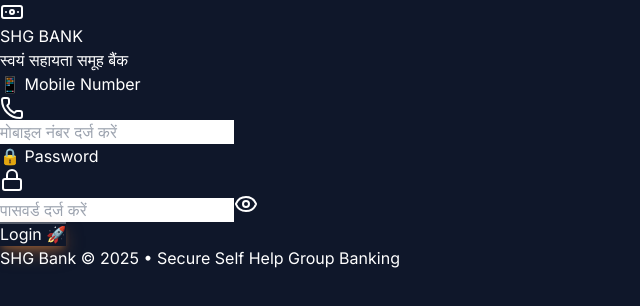
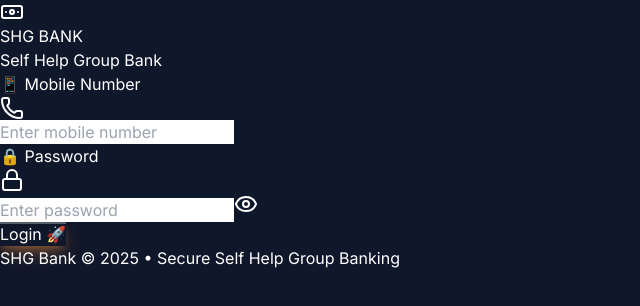
Before and after one commit to Vikram1311/shg-bank-app, a React (Vite) app: page / in a window 1280 px wide. Shown: the top 306 px of the page, without its empty margins (0-640 px from the left). Built offline with nearby package versions, Linux system fonts and the light colour scheme; no server answers; the database is empty.

Commit message:
fix: replace hardcoded Hindi strings in LoginPage with i18n translation keys
Agent-Logs-Url: https://github.com/Vikram1311/shg-bank-app/sessions/864c5516-8eda-45f6-8acf-1640916986a4

Co-authored-by: Vikram1311 <134803146+Vikram1311@users.noreply.github.com>

```diff
--- a/src/i18n/en.json
+++ b/src/i18n/en.json
@@ -182,5 +182,10 @@
   "lastSync": "Last Sync",
   "syncReady": "Cloud Sync Ready",
   "refresh": "Refresh",
-  "syncing": "Syncing..."
+  "syncing": "Syncing...",
+  "enterMobile": "Enter mobile number",
+  "enterPassword": "Enter password",
+  "enterBothFields": "Please enter mobile number and password",
+  "wrongCredentials": "Wrong mobile number or password",
+  "shgTagline": "Self Help Group Bank"
 }
--- a/src/i18n/hi.json
+++ b/src/i18n/hi.json
@@ -182,5 +182,10 @@
   "lastSync": "आखिरी सिंक",
   "syncReady": "क्लाउड सिंक तैयार",
   "refresh": "रीफ्रेश",
-  "syncing": "सिंक हो रहा है..."
+  "syncing": "सिंक हो रहा है...",
+  "enterMobile": "मोबाइल नंबर दर्ज करें",
+  "enterPassword": "पासवर्ड दर्ज करें",
+  "enterBothFields": "कृपया मोबाइल नंबर और पासवर्ड दर्ज करें",
+  "wrongCredentials": "गलत मोबाइल नंबर या पासवर्ड",
+  "shgTagline": "स्वयं सहायता समूह बैंक"
 }
--- a/src/i18n/ta.json
+++ b/src/i18n/ta.json
@@ -182,5 +182,10 @@
   "lastSync": "கடைசி ஒத்திசைவு",
   "syncReady": "கிளவுட் ஒத்திசைவு தயார்",
   "refresh": "புதுப்பி",
-  "syncing": "ஒத்திசைக்கிறது..."
+  "syncing": "ஒத்திசைக்கிறது...",
+  "enterMobile": "மொபைல் எண்ணை உள்ளிடவும்",
+  "enterPassword": "கடவுச்சொல்லை உள்ளிடவும்",
+  "enterBothFields": "மொபைல் எண் மற்றும் கடவுச்சொல்லை உள்ளிடவும்",
+  "wrongCredentials": "தவறான மொபைல் எண் அல்லது கடவுச்சொல்",
+  "shgTagline": "சுய உதவிக் குழு வங்கி"
 }
--- a/src/pages/LoginPage.tsx
+++ b/src/pages/LoginPage.tsx
@@ -14,12 +14,12 @@ export default function LoginPage() {
 
   const handleLogin = () => {
     if (!mobile || !password) {
-      setError('कृपया मोबाइल नंबर और पासवर्ड दर्ज करें');
+      setError(t('enterBothFields'));
       return;
     }
     const member = login(mobile, password);
     if (!member) {
-      setError('गलत मोबाइल नंबर या पासवर्ड');
+      setError(t('wrongCredentials'));
       return;
     }
   };
@@ -40,7 +40,7 @@ export default function LoginPage() {
             <Banknote className="w-12 h-12 text-white" />
           </div>
           <h1 className="text-4xl font-extrabold text-white tracking-tight">SHG BANK</h1>
-          <p className="text-purple-200 mt-2 text-lg">स्वयं सहायता समूह बैंक</p>
+          <p className="text-purple-200 mt-2 text-lg">{t('shgTagline')}</p>
         </div>
 
         {/* Login Card */}
@@ -55,7 +55,7 @@ export default function LoginPage() {
                     type="tel"
                     value={mobile}
                     onChange={(e) => setMobile(e.target.value)}
-                    placeholder="मोबाइल नंबर दर्ज करें"
+                    placeholder={t('enterMobile')}
                     className="w-full pl-12 pr-4 py-4 bg-white/10 border border-white/20 rounded-2xl text-white placeholder-purple-300/50 focus:outline-none focus:ring-2 focus:ring-yellow-400 focus:border-transparent transition-all"
                     maxLength={10}
                   />
@@ -70,7 +70,7 @@ export default function LoginPage() {
                     type={showPassword ? 'text' : 'password'}
                     value={password}
                     onChange={(e) => setPassword(e.target.value)}
-                    placeholder="पासवर्ड दर्ज करें"
+                    placeholder={t('enterPassword')}
                     className="w-full pl-12 pr-12 py-4 bg-white/10 border border-white/20 rounded-2xl text-white placeholder-purple-300/50 focus:outline-none focus:ring-2 focus:ring-yellow-400 focus:border-transparent transition-all"
                     onKeyDown={(e) => e.key === 'Enter' && handleLogin()}
                   />
```
